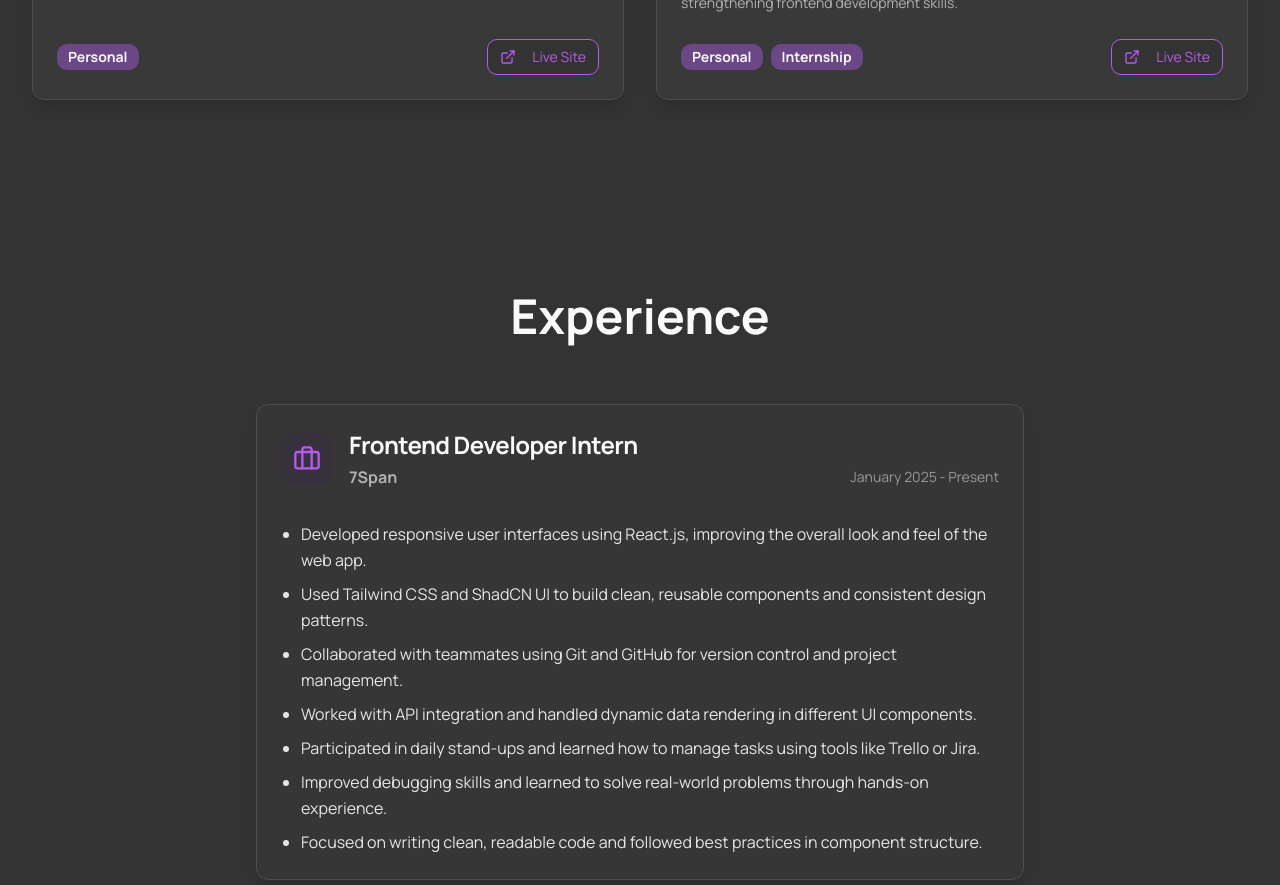
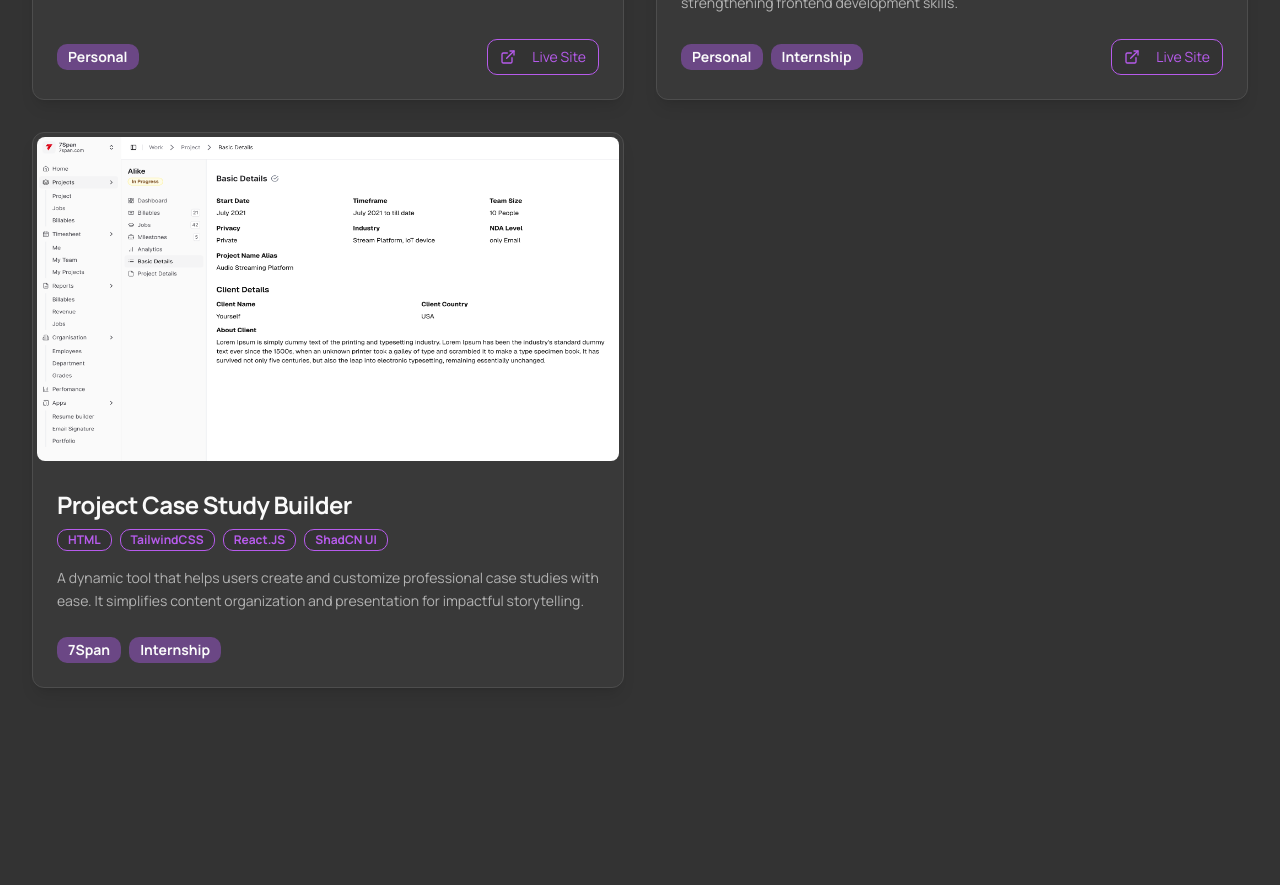
Before and after one commit to dhruvpanchal-271103/Dhruv-Portfolio, a Next.js app: page / in a window 1280 px wide. Shown: the part 1480-2365 px from the top of the page. Built offline with nearby package versions, Linux system fonts and the light colour scheme.

Commit message:
add project in project section

```diff
--- a/src/components/sections/projects-section.tsx
+++ b/src/components/sections/projects-section.tsx
@@ -11,7 +11,7 @@ const featuredProjects: Project[] = [
     category: ["Personal"],
     description: "EasyStay is a responsive hotel and property booking web app built using React.js, Tailwind CSS, and ShadCN UI.",
     imageUrl: "/images/easystay.png",
-    imageHint: "hotel booking interface",
+    imageHint: "Hotel booking interface",
     tags: ["React.js", "JavaScript", "Tailwind CSS"],
     liveUrl: "https://easy-stay-project.vercel.app/",
   },
@@ -25,15 +25,16 @@ const featuredProjects: Project[] = [
     tags: ["HTML", "TailwindCSS", "JavaScript"],
     liveUrl: "https://java-script-tasks.vercel.app/",
   },
-  //  {
-  //   id: "4",
-  //   title: "Open Source Portfolio CMS",
-  //   description: "A customizable content management system for creatives to easily showcase their work, built with a focus on performance and SEO.",
-  //   imageUrl: "https://placehold.co/600x400.png",
-  //   imageHint: "cms interface",
-  //   tags: ["Astro", "Markdown", "Preact", "Open Source"],
-  //   liveUrl: "#",
-  // },
+  {
+    id: "3",
+    title: "Project Case Study Builder",
+    category: ["7Span", "Internship"],
+    description: "A dynamic tool that helps users create and customize professional case studies with ease. It simplifies content organization and presentation for impactful storytelling.",
+    imageUrl: "/images/case-study-builder.png",
+    imageHint: "Project Case Study",
+    tags: ["HTML", "TailwindCSS", "React.JS", "ShadCN UI"],
+  },
+
 ];
 
 export default function ProjectsSection() {
```
Also changed, not shown: public/images/case-study-builder.png (added).
